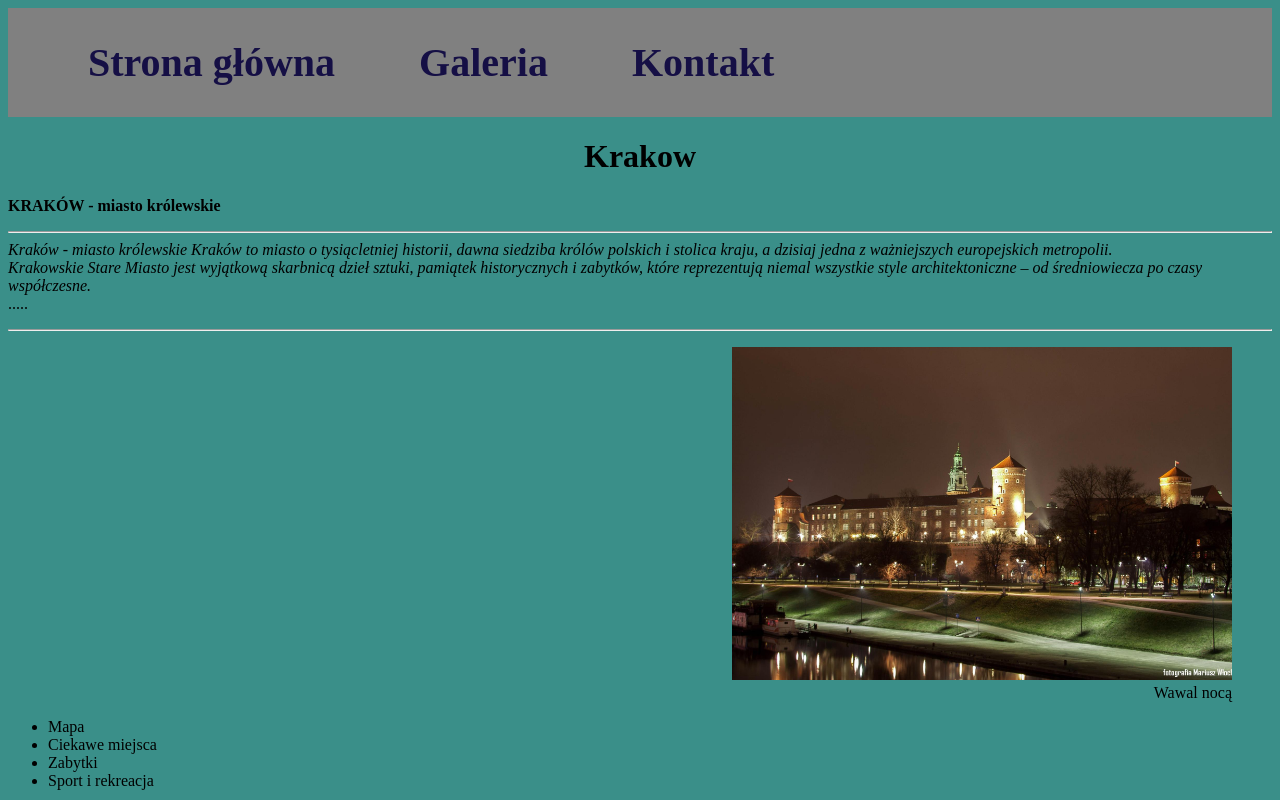
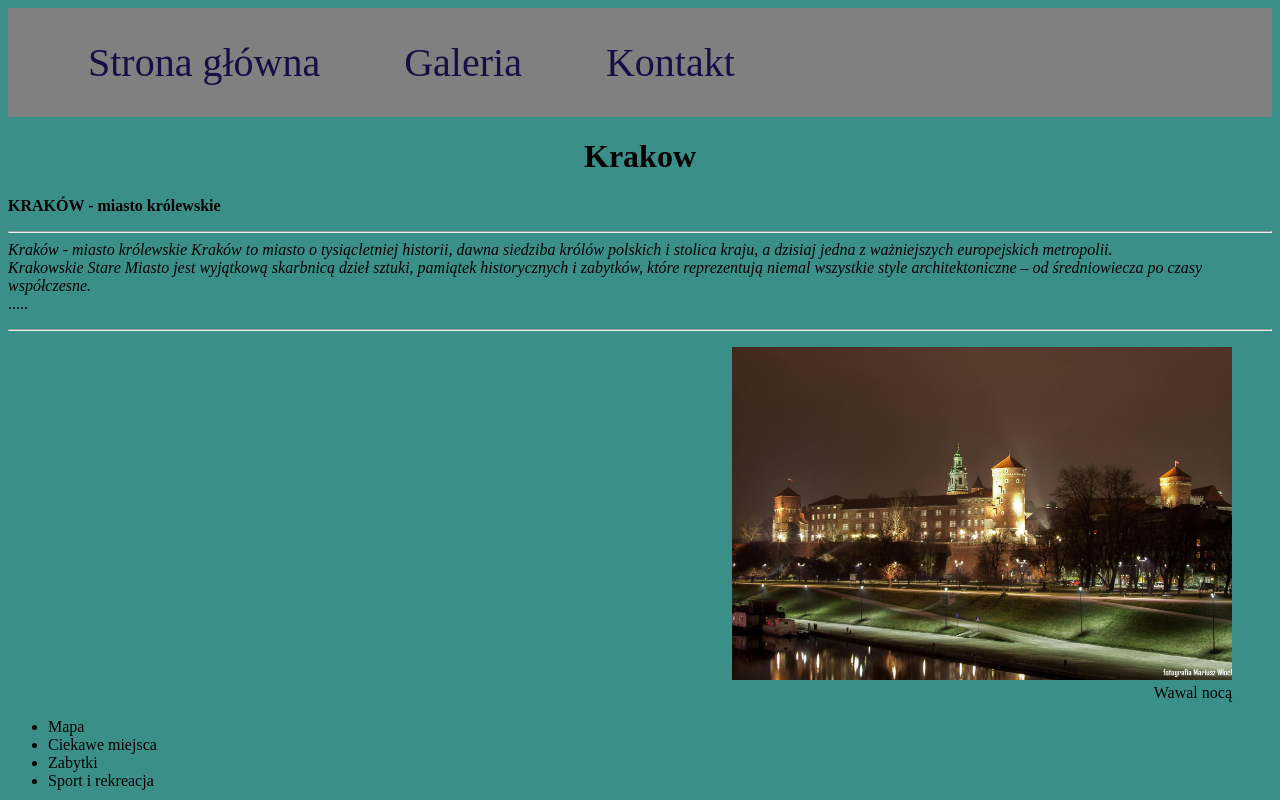
Before and after one commit to MateuszJ123/Krakow, a plain HTML site: page index.html in a window 1280 px wide. Shown: the top 800 px of the page. Drawn offline with Linux system fonts and the light colour scheme.

Commit message:
Update index.html

```diff
--- a/index.html
+++ b/index.html
@@ -9,7 +9,7 @@
 	</head>
 	<body>
 
-		<header><b>
+		<header>
 			<nav class="menu">
 				<ul>
 					<li><a href="index.html">Strona główna</a></li>
@@ -18,7 +18,7 @@
 					<li><a href="kontakt.html">Kontakt</a></li>
 				</ul>
 			</nav>
-		</header></b>
+		</header>
 
 		<main>
 
```
